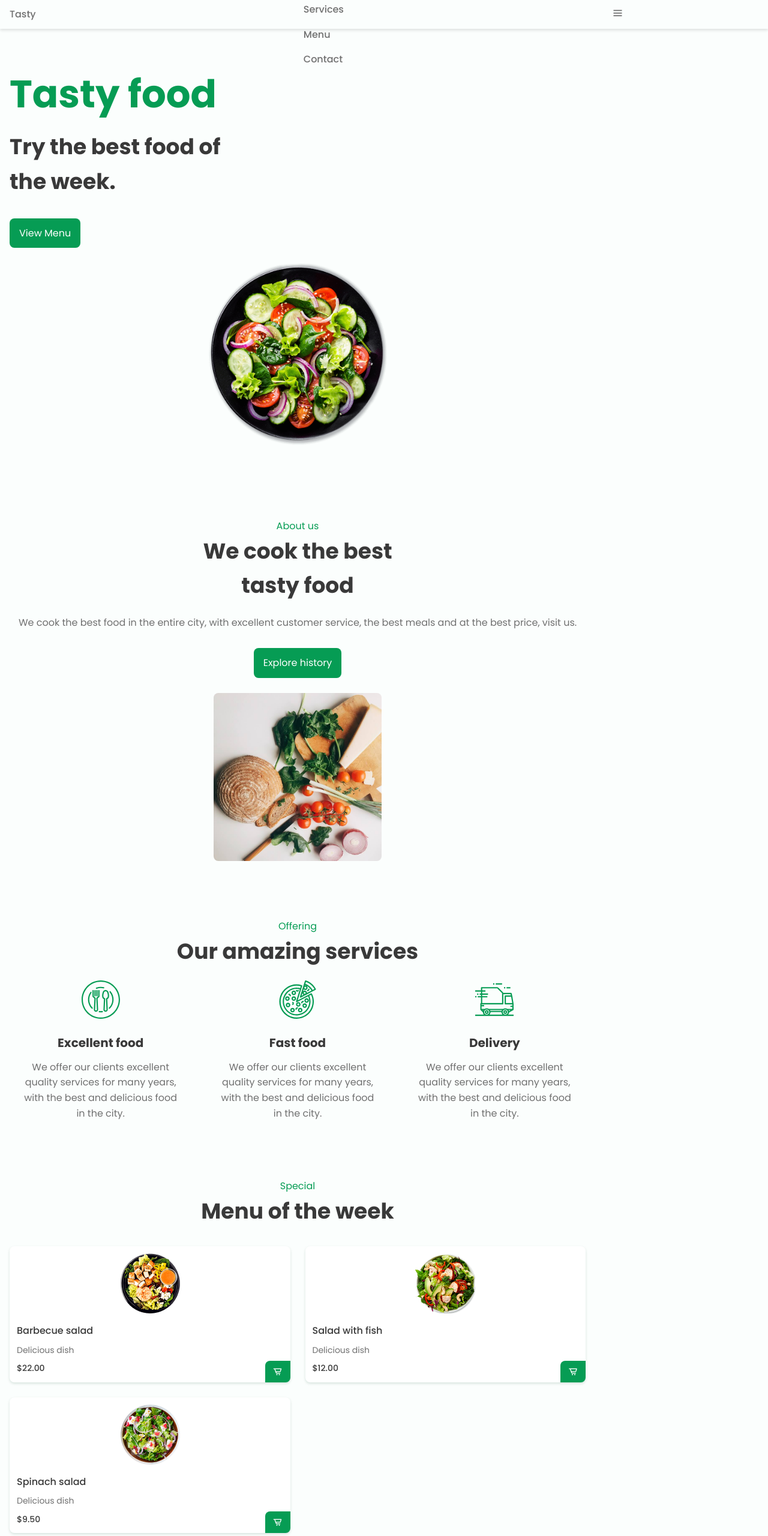
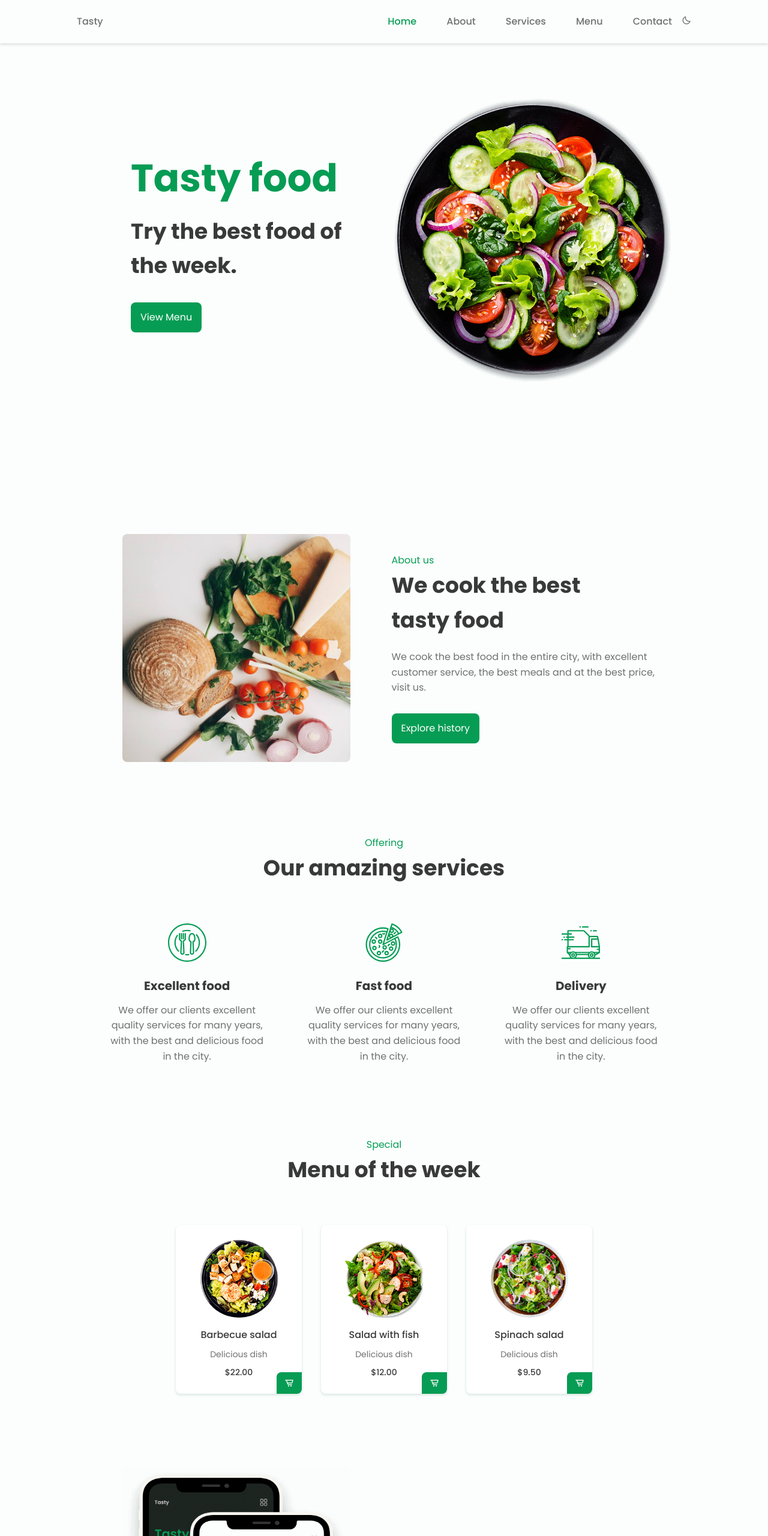
Before and after one commit to mahfuja5768/tasty-foodi, a plain HTML site: page index.html in a window 1280 px wide. Shown: the top 2560 px of the page at 60% size. Drawn offline with nearby package versions, Linux system fonts and the light colour scheme.

Commit message:
make responsive

```diff
--- a/css/style.css
+++ b/css/style.css
@@ -46,8 +46,6 @@
 ::before,
 ::after {
   box-sizing: border-box;
-  margin: 0;
-  padding: 0;
 }
 
 html {
@@ -62,7 +60,7 @@ body.dark-theme {
   --container-color: #27302c;
 }
 /* Button Dark/Light */
-.change-theme {
+.change_theme {
   position: absolute;
   right: 1rem;
   top: 1.8rem;
@@ -242,96 +240,100 @@ img {
 }
 .about_img {
   width: 280px;
-  border-radius: .5rem;
+  border-radius: 0.5rem;
   justify-self: center;
 }
 
 /* services */
-.services_container{
+.services_container {
   row-gap: 40px;
   grid-template-columns: repeat(auto-fit, minmax(220px, 1fr));
   margin-top: 20px;
 }
-.services_content{
+.services_content {
   text-align: center;
 }
-.services_img{
+.services_img {
   width: 64px;
   height: 64px;
   fill: var(--first-color);
   margin-bottom: 16px;
 }
-.services_title{
+.services_title {
   font-size: var(--h3-font-size);
   color: var(--title-color);
   margin-bottom: 12px;
 }
 
-.services_description{
+.services_description {
   padding: 0 24px;
 }
 /* menu */
-.menu_container{
+.menu_container {
   grid-template-columns: repeat(2, 1fr);
   justify-content: center;
   margin-top: 30px;
 }
 
-.menu_content{
+.menu_content {
   position: relative;
   display: flex;
   flex-direction: column;
   background-color: var(--container-color);
   border-radius: 8px;
-  box-shadow: 0 2px 4px rgba(3, 74, 40, .15);
-  padding: 12px;
+  box-shadow: 0 2px 4px rgba(3, 74, 40, 0.15);
+  padding: 30px 12px;
+  text-align: center;
 }
-.menu_img{
+.menu_img {
   width: 100px;
   align-self: center;
   margin-bottom: 16px;
 }
-.menu_name, .menu_price{
+.menu_name,
+.menu_price {
   font-weight: 500;
   color: var(--title-color);
 }
-.menu_name{
+.menu_name {
   font-size: var(--normal-font-size);
 }
-.menu_detail, .menu_price{
+.menu_detail,
+.menu_price {
   font-size: var(--small-font-size);
 }
-.menu_detail{
+.menu_detail {
   margin: 8px 0;
 }
-.menu_button{
+.menu_button {
   position: absolute;
   bottom: 0;
   right: 0;
   display: flex;
-  border-radius: 8px 0 ;
+  border-radius: 8px 0;
   padding: 10px 13px;
 }
 /* app */
-.app_data{
+.app_data {
   text-align: center;
 }
-.app_description, .app_stores{
+.app_description,
+.app_stores {
   margin: 20px 0 30px;
 }
-.app_store{
+.app_store {
   width: 120px;
   margin: 0 10px;
 }
-.app_img{
+.app_img {
   width: 230px;
   justify-self: center;
 }
 /* contact */
-.contact_container{
+.contact_container {
   text-align: center;
 }
-.contact_description{
+.contact_description {
   margin: 10px 0;
 }
 
@@ -340,35 +342,126 @@ img {
   grid-template-columns: repeat(auto-fit, minmax(220px, 1fr));
   row-gap: 32px;
 }
-.footer_logo{
+.footer_logo {
   font-size: var(--h3-font-size);
   color: var(--first-color);
   font-weight: 700;
 }
 
-.footer_description{
+.footer_description {
   display: block;
   font-size: var(--small-font-size);
   margin: 4px 0 20px;
 }
 
-.footer_social{
+.footer_social {
   font-size: 24px;
   color: var(--title-color);
   margin-right: 8px;
 }
-.footer_link{
+.footer_link {
   display: inline-block;
   color: var(--text-color);
   margin: 8px 0;
 }
 
-.footer_link:hover{
+.footer_link:hover {
   color: var(--first-color);
 }
-.footer_copy{
+.footer_copy {
   text-align: center;
   font-size: var(--small-font-size);
   color: var(--text-color);
   margin-top: 16px;
 }
+
+/* media queries */
+@media screen and (min-width: 578px) {
+  .home_container,
+  .about_container,
+  .app_container {
+    grid-template-columns: repeat(2, 1fr);
+    align-items: center;
+  }
+
+  .about_data,
+  .about_initial,
+  .app_data,
+  .app_initial,
+  .contact_description,
+  .contact_initial {
+    text-align: initial;
+  }
+  .about_img,
+  .app_img {
+    width: 380px;
+    order: -1;
+  }
+  .contact_container {
+    grid-template-columns: 1.75fr 1fr;
+    align-items: center;
+  }
+  .contact_button {
+    justify-self: center;
+  }
+}
+@media screen and (min-width: 768px) {
+  body {
+    margin: 0;
+  }
+  .section {
+    padding-top: 90px;
+  }
+  .nav {
+    height: calc(var(--header-height) + 24px);
+  }
+  .nav_list {
+    display: flex;
+  }
+  .nav_item {
+    margin-left: 50px;
+    margin-bottom: 0;
+  }
+  .nav_toggle {
+    display: none;
+  }
+
+  .change_theme {
+    position: initial;
+    margin-left: 16px;
+    cursor: pointer;
+  }
+  .home_container {
+    height: 100vh;
+    justify-items: center;
+  }
+  .services_container,
+  .menu_container {
+    margin-top: 64px;
+  }
+  .menu_container {
+    grid-template-columns: repeat(3, 210px);
+    column-gap: 32px;
+  }
+  .menu_content {
+    padding: 24px;
+  }
+  .menu_img {
+    width: 130px;
+  }
+  .app_store {
+    margin: 0 10px 0 0;
+  }
+}
+@media screen and (min-width: 960px) {
+  .bd-container {
+    margin: 0 auto;
+  }
+  .home_img {
+    width: 500px;
+  }
+  .about_container,
+  .app_container {
+    column-gap: 7;
+  }
+}
--- a/index.html
+++ b/index.html
@@ -40,6 +40,7 @@
             <li class="nav_item">
               <a href="#contact" class="nav_link">Contact</a>
             </li>
+            <li><i class='bx bx-moon change_theme' id="change-button"></i></li>
           </ul>
         </div>
 
@@ -70,8 +71,8 @@
       <section class="about section bd-container" id="about">
         <div class="about_container bd-grid">
           <div class="about_data">
-            <span class="section-subtitle">About us</span>
-            <h2 class="section-title">
+            <span class="section-subtitle about_initial">About us</span>
+            <h2 class="section-title about_initial">
               We cook the best <br />
               tasty food
             </h2>
@@ -476,8 +477,8 @@
       <section class="app section bd-container" id="app">
         <div class="app_container bd-grid">
           <div class="app_data">
-            <span class="section-subtitle">App</span>
-            <h2 class="section-title">App is available</h2>
+            <span class="section-subtitle app_initial">App</span>
+            <h2 class="section-title app_initial">App is available</h2>
             <p class="app_description">
               Find our application and download it, you can make reservations,
               food orders, see your deliveries on the way and much more.
@@ -498,14 +499,14 @@
       <section class="contact section bd-container" id="contact">
         <div class="contact_container bd-grid">
           <div class="contact_data">
-            <span class="section-subtitle">Let's talk</span>
-            <h2 class="section-title">Contact us</h2>
+            <span class="section-subtitle  contact_initial">Let's talk</span>
+            <h2 class="section-title contact_initial">Contact us</h2>
             <p class="contact_description">
               If you want to reserve a table in our restaurant, contact us and
               we will attend you quickly, with our 24/7 chat service.
             </p>
           </div>
-          <div class="contact_button">
+          <div class="contact_button contact_initial">
             <a href="#" class="button">Contact us now</a>
           </div>
         </div>
@@ -519,9 +520,13 @@
           <span class="footer_logo">Tasty Food</span>
           <h2 class="footer_description">Restaurant</h2>
           <div class="app_stores">
-               <a href="#" class="footer_social"><i class='bx bxl-facebook' ></i></a>
-               <a href="#" class="footer_social"><i class='bx bxl-twitter' ></i></a>
-               <a href="#" class="footer_social"><i class='bx bxl-instagram' ></i></a>
+            <a href="#" class="footer_social"
+              ><i class="bx bxl-facebook"></i
+            ></a>
+            <a href="#" class="footer_social"><i class="bx bxl-twitter"></i></a>
+            <a href="#" class="footer_social"
+              ><i class="bx bxl-instagram"></i
+            ></a>
           </div>
         </div>
 
@@ -529,8 +534,7 @@
           <h3 class="footer_title">Services</h3>
           <ul>
             <li><a href="#" class="footer_link">Delivery</a></li>
-              <li><a href="#" class="footer_link">Pricing
-              </a></li>
+            <li><a href="#" class="footer_link">Pricing </a></li>
             <li><a href="#" class="footer_link">Fast food</a></li>
             <li><a href="#" class="footer_link">Reserve your spot</a></li>
           </ul>
--- a/js/main.js
+++ b/js/main.js
@@ -33,7 +33,8 @@ function scrollActive() {
         .classList.add("active-link");
     } else {
       document
-        .querySelector(".nav_menu a[href*=" + sectionId + "]").classList.remove("active-link");
+        .querySelector(".nav_menu a[href*=" + sectionId + "]")
+        .classList.remove("active-link");
     }
   });
 }
@@ -45,4 +46,48 @@ function scrollHeader() {
   if (this.scrollY >= 200) nav.classList.add("scroll-header");
   else nav.classList.remove("scroll-header");
 }
-window.addEventListener('scroll', scrollHeader)
+window.addEventListener("scroll", scrollHeader);
+
+/* dark theme button */
+const themeButton = document.getElementById("change-button");
+const darkTheme = "dark-theme";
+const iconTheme = "bx-sun";
+
+/* save theme to the local storage */
+const selectedTheme = localStorage.getItem("selected-theme");
+const selectedIcon = localStorage.getItem("selected-icon");
+
+const getCurrentTheme = () =>
+  document.body.classList.contains(darkTheme) ? "dark" : "light";
+const getCurrentIcon = () =>
+  document.body.classList.contains(iconTheme) ? "bx-moon" : "bx-sun";
+
+if (selectedTheme) {
+  document.body.classList[selectedTheme === "dark" ? "add" : "remove"](
+    darkTheme
+  );
+  document.body.classList[selectedIcon === "bx-moon" ? "add" : "remove"](
+    iconTheme
+  );
+}
+
+themeButton.addEventListener("click", () => {
+  document.body.classList.toggle(darkTheme);
+  themeButton.classList.toggle(iconTheme);
+  localStorage.setItem("selected-theme", getCurrentTheme);
+  localStorage.setItem("selected-icon", getCurrentIcon);
+});
+
+/* scroll reveal animation */
+const sr = ScrollReveal({
+  origin: "top",
+  distance: "30px",
+  duration: 2000,
+  reset: true,
+});
+sr.reveal(
+  `.home_data, .home_img, .about_data, .about_img , .services_content, .menu_content, .app_data, .app_img, .contact_data, .contact_button, .footer_content`,
+  {
+    interval: 200,
+  }
+);
```
Lines whose indentation alone changed are shown as unchanged.
